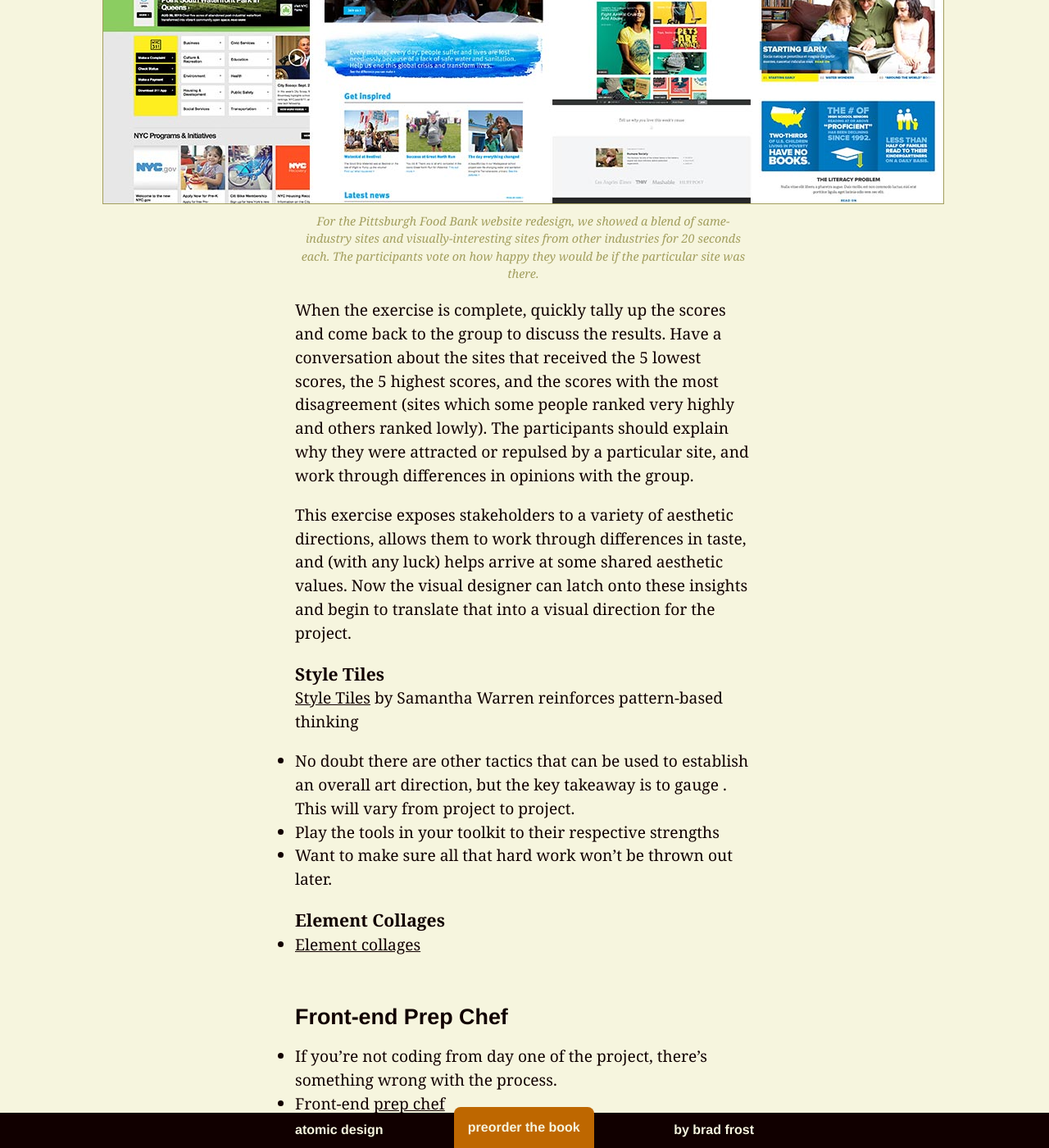
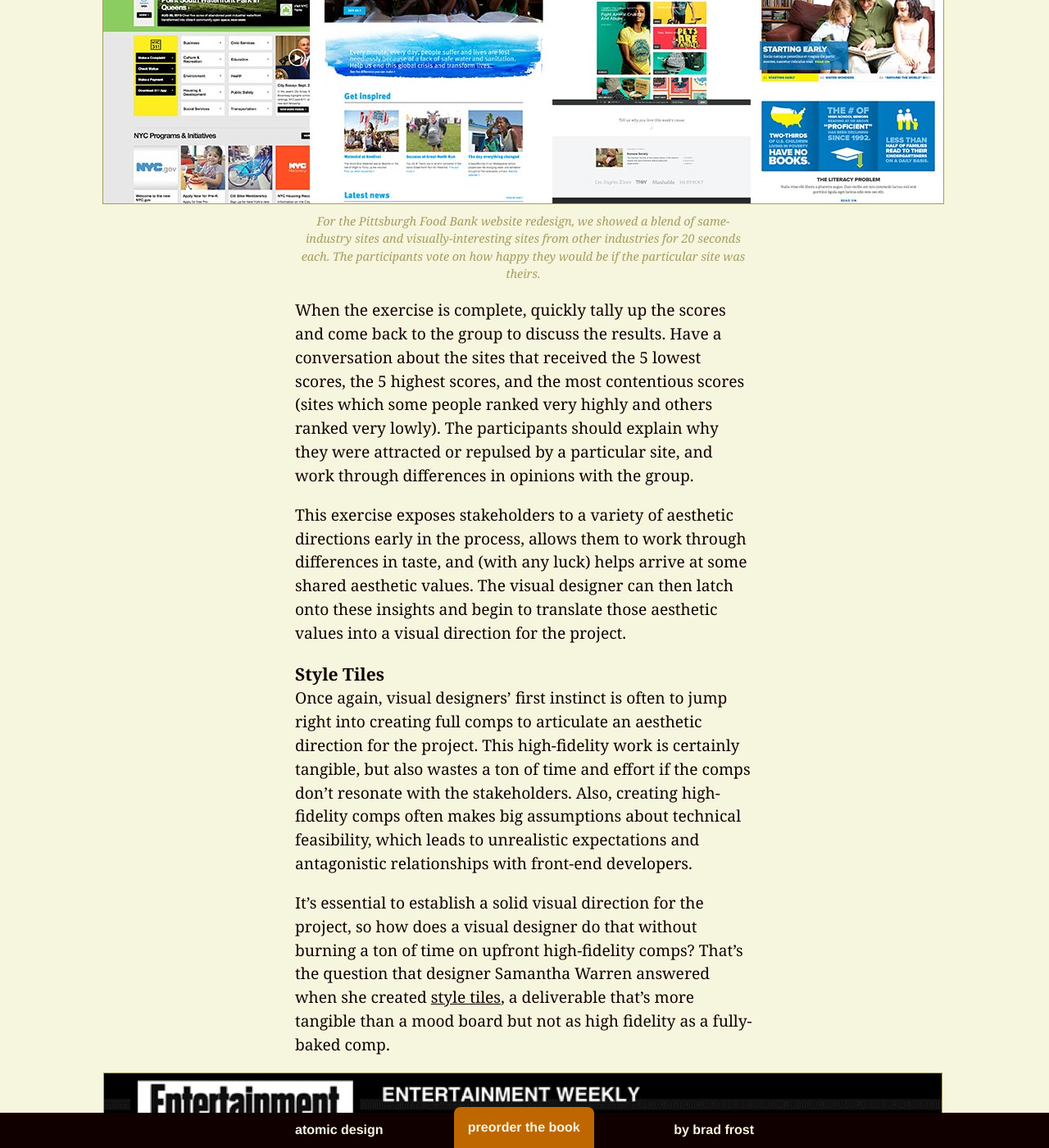
Before and after one commit to bradfrost/atomic-design, a Jekyll site: the page built from chapter-4.md, in a window 1280 px wide and 1400 px high, scrolled down 41917 px. Shown: the whole window at 82% size. Built offline with Jekyll 4.4.1, drawn with Linux system fonts in a browser that asks for light colours; some of the changed text lies outside the part shown.

Commit message:
Chapter 4 draft
Style Tiles

```diff
--- a/chapter-4.md
+++ b/chapter-4.md
@@ -341,32 +341,47 @@ These blocky grayscale wireframes help establish the necessary [content patterns
 From the above image, you can gather that the "featured island" component will feature content in some fashion. Note the gestural nature of this sketch and how it doesn't make any specific assumptions about layout or functionality. The details of how this pattern will look and function will come later, but at the beginning stage of the project it's useful simply to define it and articulate where it might get utilized.
 
 ### Establishing visual direction
-A visual designer's job is to create a visual language and apply it to the user interface in a way that aligns with the project's goals. To do this, it's essential for a visual designer to unearth the stakeholders' aesthetic values.
+A visual designer's job is to create an aesthetic language and apply it to the user interface in a way that aligns with the project's goals. To do this, it's essential for a visual designer to unearth the stakeholders' aesthetic values.
 
-Historically, visual designers have gone about this by creating full comps — often *many* comps — to discover the aesthetic values of the organization. Throw some comps against the wall and see what sticks. As you might imagine, generating a slew of comps from scratch takes an immense amount of time and effort, and unfortunately much of that work will find itself on the cutting room floor. There must be a more efficient way.
+Historically, visual designers have gone about this by creating full comps — often *many* comps — to feel out the aesthetic values of the organization. Throw some comps against the wall and see what sticks. As you might imagine, generating a slew of comps from scratch takes an immense amount of time and effort, and unfortunately much of that work finds itself on the cutting room floor. There must be a more efficient way.
 
-As it turns out, there's a better path to take in order to arrive at aesthetic values without having to do a whole hell of a lot of design work. Let's talk about some of the tactics for making this happen.
+As it turns out, there's a better path to take in order to arrive at aesthetic values without having to do a whole hell of a lot of upfront design work. Let's talk about some of the tactics for making this happen.
 
 #### The 20-Second Gut Test
 A fantastic exercise for quickly establishing aesthetic values is the [20-Second Gut Test](http://goodkickoffmeetings.com/2010/04/the-20-second-gut-test/). Typically done as part of the project kickoff meeting, the exercise involves showing the stakeholders a handful of pertinent websites (about 20-30 of them) for 20 seconds each. The sites you choose should be a healthy blend between industry-specific sites as well as other visually-interesting sites from other industries. For added believability, you can photoshop in your client's logo in place of the site's actual logo.
 
 For each site presented, each person votes on a scale from 1 to 10, where a score of 1 means "If this were our site I would quit my job and cry myself to sleep," while a score of 10 means "If this were our site I would be absolutely ecstatic!" Instruct participants to consider visual properties they find interesting, such as typography, color, density, layout, illustration style, general vibe, and so on.
 
-{% include figure.html src="../images/content/foodbank-20-second.jpg" caption="For the Pittsburgh Food Bank website redesign, we showed a blend of same-industry sites and visually-interesting sites from other industries for 20 seconds each. The participants vote on how happy they would be if the particular site was there." %}
+{% include figure.html src="../images/content/foodbank-20-second.jpg" caption="For the Pittsburgh Food Bank website redesign, we showed a blend of same-industry sites and visually-interesting sites from other industries for 20 seconds each. The participants vote on how happy they would be if the particular site was theirs." %}
 
-When the exercise is complete, quickly tally up the scores and come back to the group to discuss the results. Have a conversation about the sites that received the 5 lowest scores, the 5 highest scores, and the scores with the most disagreement (sites which some people ranked very highly and others ranked lowly). The participants should explain why they were attracted or repulsed by a particular site, and work through differences in opinions with the group.
+When the exercise is complete, quickly tally up the scores and come back to the group to discuss the results. Have a conversation about the sites that received the 5 lowest scores, the 5 highest scores, and the most contentious scores (sites which some people ranked very highly and others ranked very lowly). The participants should explain why they were attracted or repulsed by a particular site, and work through differences in opinions with the group.
 
-This exercise exposes stakeholders to a variety of aesthetic directions, allows them to work through differences in taste, and (with any luck) helps arrive at some shared aesthetic values. Now the visual designer can latch onto these insights and begin to translate that into a visual direction for the project.
+This exercise exposes stakeholders to a variety of aesthetic directions early in the process, allows them to work through differences in taste, and (with any luck) helps arrive at some shared aesthetic values. The visual designer can then latch onto these insights and begin to translate those aesthetic values into a visual direction for the project.
 
 
 #### Style Tiles
-[Style Tiles](http://styletil.es/) by Samantha Warren reinforces pattern-based thinking
-- No doubt there are other tactics that can be used to establish an overall art direction, but the key takeaway is to gauge . This will vary from project to project.
+Once again, visual designers' first instinct is often to jump right into creating full comps to articulate an aesthetic direction for the project. This high-fidelity work is certainly tangible, but also wastes a ton of time and effort if the comps don't resonate with the stakeholders. Also, creating high-fidelity comps often makes big assumptions about technical feasibility, which leads to unrealistic expectations and antagonistic relationships with front-end developers.
+
+It's essential to establish a solid visual direction for the project, so how does a visual designer do that without burning a ton of time on upfront high-fidelity comps? That's the question that designer Samantha Warren answered when she created [style tiles](http://styletil.es/), a deliverable that's more tangible than a mood board but not as high fidelity as a fully-baked comp.
+
+{% include figure.html src="../images/content/ew-style-tile.png" caption="For the Entertainment Weekly website redesign project,  visual designers used style tiles to explore color, type, texture, and more." %}
+
+Style tiles (along with their in-browser counterparts, [style prototypes](http://sparkbox.github.io/style-prototype/)) allow designers to explore color, typography, texture, icons, and other aspects of design atmosphere without making assumptions about layout or worrying about polish. They can be designed much faster because they're not encumbered by the expectations of high-fidelity comps, which means feedback and conversation can happen sooner.
+
+Style tiles facilitate conversation to uncover what stakeholders value and what they don't. "Does this style tile resonate better with you rather than this one? Why?" "Why does this color palette not sit well with you?" "What about this typeface do you like?" You can have important conversations about aesthetic design without having to create fully-baked comps.
+
+Style tiles also crucially reinforce pattern-based thinking by educating stakeholders about design *systems* rather than *pages*. Presenting color swatches, type examples, and textures  exposes stakeholders to the ingredients that will underpin any implementation of the design system.
+
+#### Element Collages
+Style tiles can be fantastic tools for quickly establishing design direction, but it's also important to show
+
+Dan Mall [Element collages](http://danielmall.com/articles/rif-element-collages/), which are more tangible
+
+Deliverables should always be coupled with a conversation.
+
+No doubt there are other tactics that can be used to establish an overall art direction, but the key takeaway is to gauge. This will vary from project to project.
 - Play the tools in your toolkit to their respective strengths
 - Want to make sure all that hard work won't be thrown out later.
-
-#### Element Collages
-- [Element collages](http://danielmall.com/articles/rif-element-collages/)
 
 ### Front-end Prep Chef
 - If you're not coding from day one of the project, there's something wrong with the process.
```
Also changed, not shown: images/content/ew-style-tile.png (added), 3 other files.
